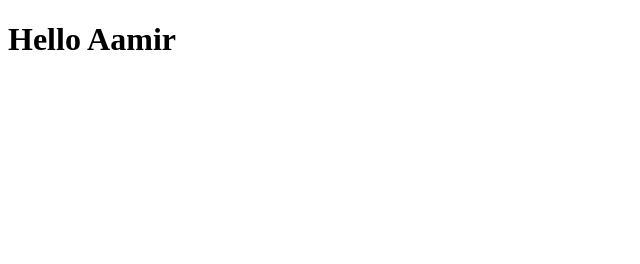
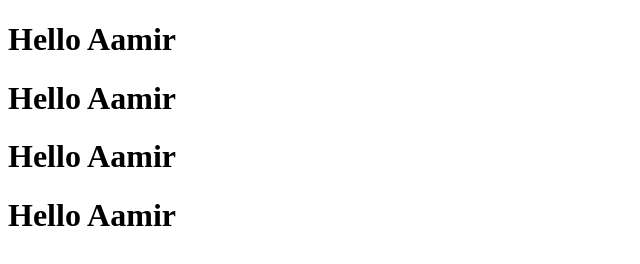
Before and after one commit to aamir140896h/dsa, a plain HTML site: page index.html in a window 1280 px wide. Shown: the whole page, without its empty margins (0-640 px from the left). Drawn offline with Linux system fonts and the light colour scheme.

Commit message:
new changes

```diff
--- a/index.html
+++ b/index.html
@@ -9,6 +9,9 @@
 
 <body>
     <h1>Hello Aamir</h1>
+    <h1>Hello Aamir</h1>
+    <h1>Hello Aamir</h1>
+    <h1>Hello Aamir</h1>
 </body>
 
 </html>
```
